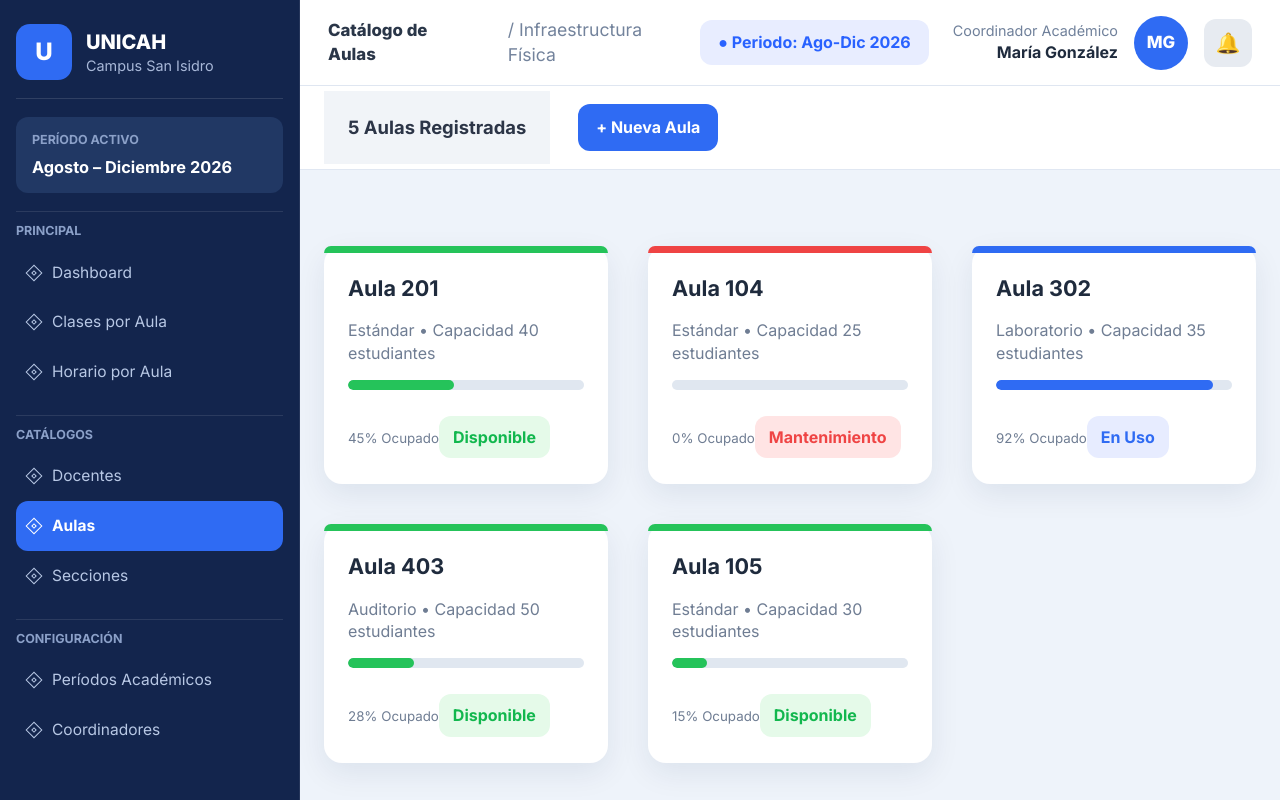
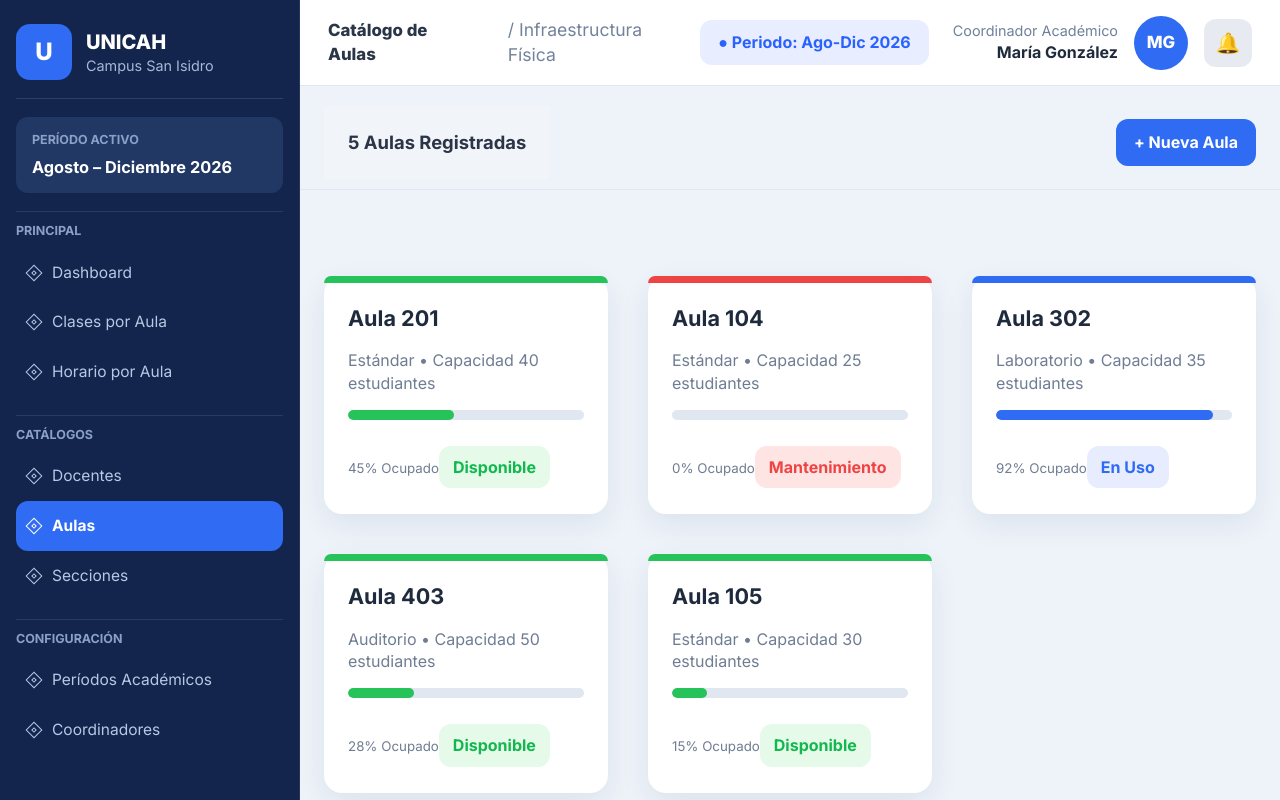
Before and after one commit to Fran-cruz/GestionAulas-Frontend, a React (Vite) app: page /aulas in a window 1280 px wide. Built offline with nearby package versions, Linux system fonts and the light colour scheme.

Commit message:
refactor: unificar estilos catalog-toolbar y toolbar

```diff
--- a/src/styles.css
+++ b/src/styles.css
@@ -221,14 +221,14 @@ button,input{font:inherit}
 }
 
 .dashboard-page,.catalog-page,.rooms-page{padding:0}
-.toolbar,.catalog-toolbar,.dashboard-head,.stats-grid,.content-grid,.rooms-grid{
+.toolbar,.dashboard-head,.stats-grid,.content-grid,.rooms-grid{
   width:100%;padding:0 24px
 }
 .toolbar{
-  height:84px;display:flex;align-items:center;gap:28px;background:#fff;border-bottom:1px solid #e0e7f2
+  margin:10px 0 10px 0;height:94px;display:flex;align-items:center;gap:28px;border-bottom:1px solid #e0e7f2
 }
-.toolbar h2,.catalog-toolbar h2{margin:0;font-size:1.05rem;color:#2a3445}
-.toolbar span,.catalog-toolbar span{color:#74839a}
+.toolbar h2{margin:0;font-size:1.05rem;color:#2a3445}
+.toolbar span{color:#74839a}
 .period-chip{
   margin-left:auto;background:#e8edff;color:#2962ff;border-radius:12px;padding:11px 18px;font-weight:700
 }
@@ -294,8 +294,7 @@ button,input{font:inherit}
 .activity-card small{display:block;color:#718096}
 .dot{width:10px;height:10px;border-radius:50%;margin-top:6px;display:inline-block}
 .dot.blue{background:#2f6bf3}.dot.orange{background:#ff7a1a}.dot.red{background:#ef4444}
-.catalog-toolbar{height:84px;display:flex;align-items:center;gap:22px;background:#fff;border-bottom:1px solid #e0e7f2}
-.catalog-toolbar .primary-btn{margin-left:auto}
+.toolbar .primary-btn{margin-left:auto}
 .catalog-summary{background:#f1f4f8;padding:24px 24px;font-size:1.15rem;font-weight:700;color:#2c3547}
 .rooms-grid{display:grid;grid-template-columns:repeat(3,1fr);gap:40px;padding-top:76px}
 .room-summary{padding:22px 24px 26px}
```
